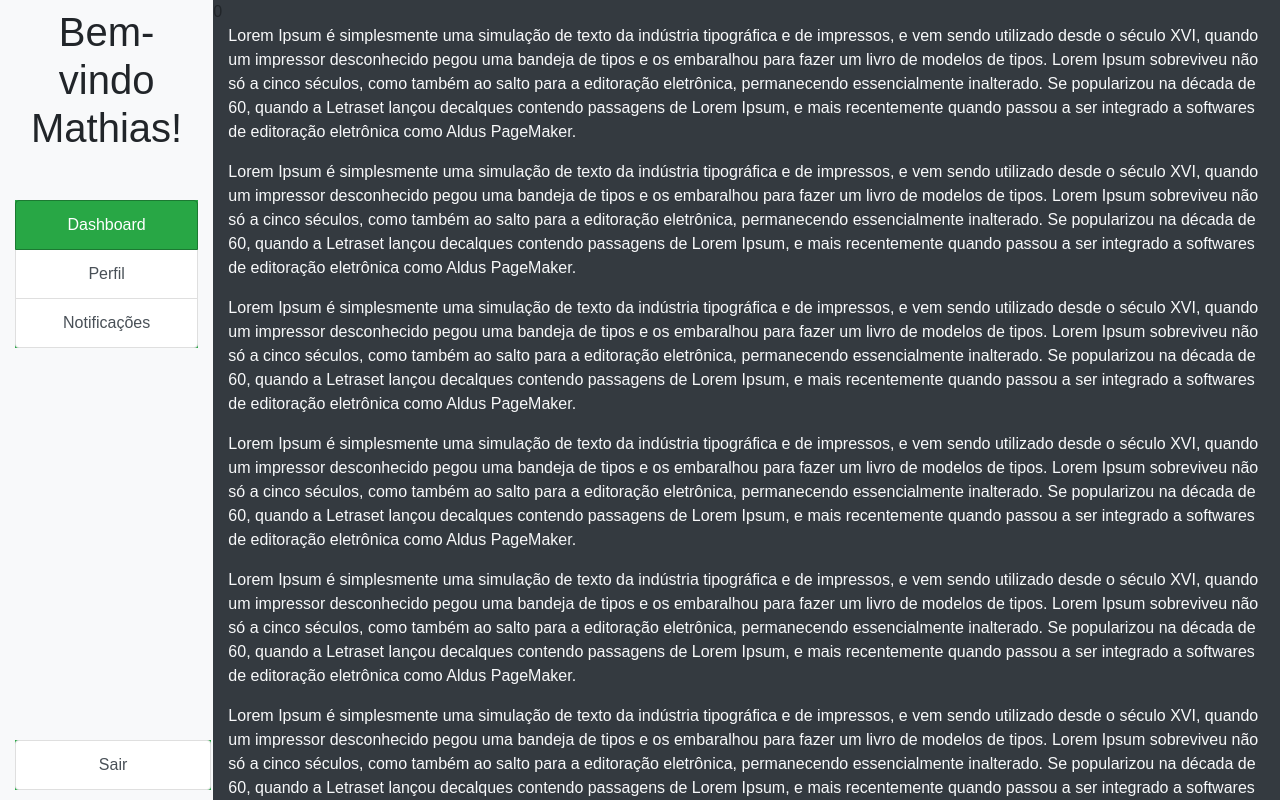
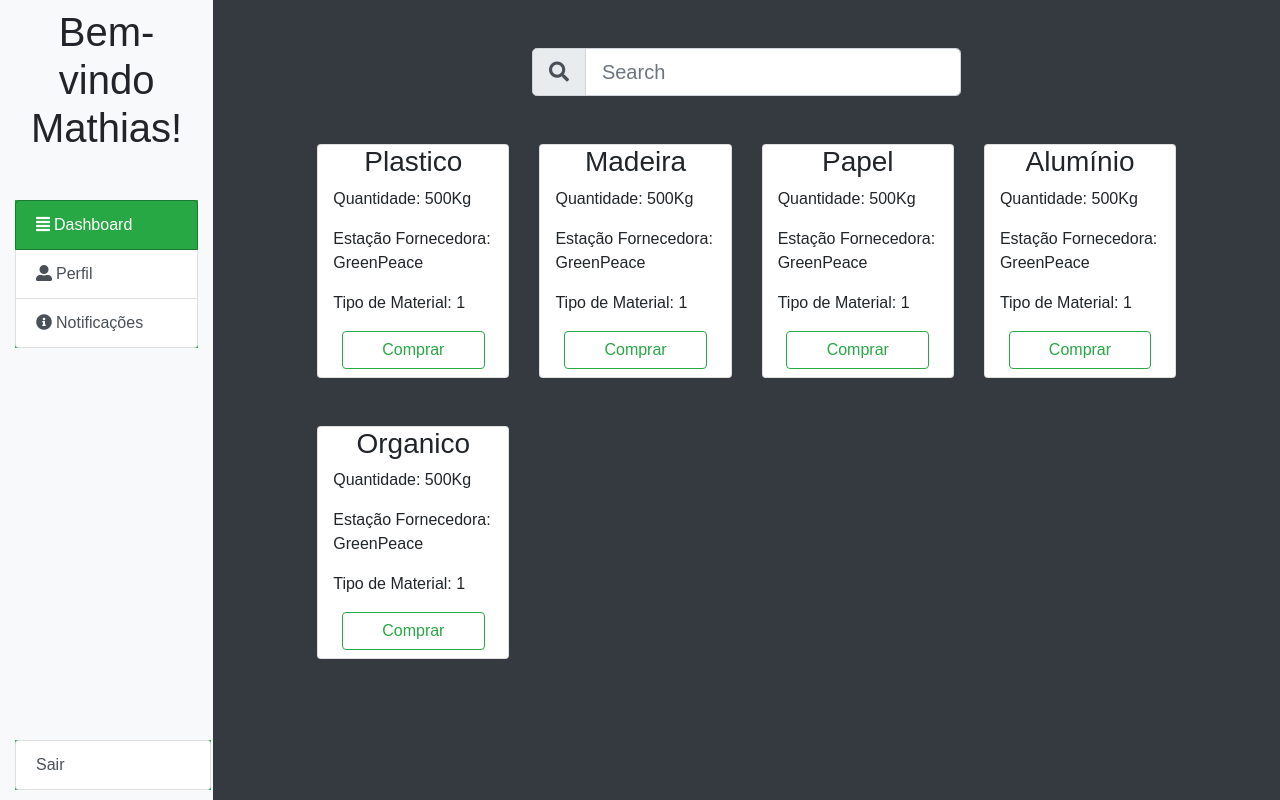
Before and after one commit to mtgo007/TP-DAW-02, a React (Create React App) app: page / in a window 1280 px wide. Shown: the top 800 px of the page. Built offline with nearby package versions, Linux system fonts and the light colour scheme.

Commit message:
Adição do search mais dashboard

```diff
--- a/public/index.html
+++ b/public/index.html
@@ -24,7 +24,7 @@
     <script src="https://code.jquery.com/jquery-3.3.1.slim.min.js" integrity="sha384-q8i/X+965DzO0rT7abK41JStQIAqVgRVzpbzo5smXKp4YfRvH+8abtTE1Pi6jizo" crossorigin="anonymous"></script>
     <script src="https://cdnjs.cloudflare.com/ajax/libs/popper.js/1.14.0/umd/popper.min.js" integrity="sha384-cs/chFZiN24E4KMATLdqdvsezGxaGsi4hLGOzlXwp5UZB1LY//20VyM2taTB4QvJ" crossorigin="anonymous"></script>
     <script src="https://stackpath.bootstrapcdn.com/bootstrap/4.1.0/js/bootstrap.min.js" integrity="sha384-uefMccjFJAIv6A+rW+L4AHf99KvxDjWSu1z9VI8SKNVmz4sk7buKt/6v9KI65qnm" crossorigin="anonymous"></script>
-    <link rel="stylesheet" href="https://cdnjs.cloudflare.com/ajax/libs/font-awesome/4.7.0/css/font-awesome.min.css">
+    <link rel="stylesheet" href="https://use.fontawesome.com/releases/v5.1.0/css/all.css" integrity="sha384-lKuwvrZot6UHsBSfcMvOkWwlCMgc0TaWr+30HWe3a4ltaBwTZhyTEggF5tJv8tbt" crossorigin="anonymous">
     <title>TP-02</title>
   </head>
   <body>
--- a/src/Components/dashboard.js
+++ b/src/Components/dashboard.js
@@ -1,26 +1,71 @@
 import React, { Component } from 'react';
 import FormAdd from "./formAdd";
+import Items from './items';
 
 class Dashboard extends Component {
 
   constructor(props){
       super(props);
       this.state = {
-          atual : this.props.state
+          atual : this.props.state,
+          items:[
+              {
+                id:0,
+                nome: "Plastico",
+                quantidade:500,
+                fornecedor: 'GreenPeace',
+                tipodeMaterial:1
+              },
+              {
+                id:1,
+                nome: "Madeira",
+                quantidade:500,
+                fornecedor: 'GreenPeace',
+                tipodeMaterial:1
+            },
+            {
+                id:2,
+                nome: "Papel",
+                quantidade:500,
+                fornecedor: 'GreenPeace',
+                tipodeMaterial:1
+            },
+            {
+                id:3,
+                nome: "Alumínio",
+                quantidade:500,
+                fornecedor: 'GreenPeace',
+                tipodeMaterial:1
+            },
+            {
+                id:4,
+                nome: "Organico",
+                quantidade:500,
+                fornecedor: 'GreenPeace',
+                tipodeMaterial:1
+            },
+          ],
+          search:''
       }
   }
 
   render() {
-    if(this.props.state === 1){
+    if(this.props.state === 0){
         return (
-            <div  className="Dashboard bg-dark vh"  >
+            <div  className="Dashboard  h100"  >
+                <Items items={this.state.items} />
+            </div>
+        );
+    } else if(this.props.state === 1){
+        return (
+            <div  className="Dashboard  h100"  >
                 <FormAdd btnText='Salvar Alterações' user={this.props.user}/>
             </div>
         );
     }
     else{
         return(
-            <div  className="Dashboard bg-dark h100">
+            <div  className="Dashboard  h100">
                 {this.props.state}
                 <div className="text-light container">
                     <p>Lorem Ipsum é simplesmente uma simulação de texto da indústria tipográfica e de impressos, e vem sendo utilizado desde o século XVI, quando um impressor desconhecido pegou uma bandeja de tipos e os embaralhou para fazer um livro de modelos de tipos. Lorem Ipsum sobreviveu não só a cinco séculos, como também ao salto para a editoração eletrônica, permanecendo essencialmente inalterado. Se popularizou na década de 60, quando a Letraset lançou decalques contendo passagens de Lorem Ipsum, e mais recentemente quando passou a ser integrado a softwares de editoração eletrônica como Aldus PageMaker.</p>
--- /dev/null
+++ b/src/Components/item.js
@@ -0,0 +1,22 @@
+import React, { Component } from 'react';
+
+class Item extends Component {
+
+  render() {
+    return (
+      <div  className="Item mt-5 col-3 ">
+        <div className="card">
+            <h3 className="text-center">{this.props.item.nome}</h3>
+            <div className="container">
+                <p>Quantidade: {this.props.item.quantidade}Kg</p>
+                <p>Estação Fornecedora: {this.props.item.fornecedor}</p>
+                <p>Tipo de Material: {this.props.item.tipodeMaterial}</p>
+            </div>
+            <input className="btn w-75 mx-auto mb-2 btn-outline-success" type="submit" value="Comprar"/>
+        </div>
+      </div>
+    );
+  }
+}
+
+export default Item;
--- /dev/null
+++ b/src/Components/items.js
@@ -0,0 +1,50 @@
+import React, { Component } from 'react';
+import Item from './item';
+import SearchBar from './searchBar';
+
+class Items extends Component {
+
+    constructor(props){
+        super(props);
+        this.state = {
+            items : []
+        }
+    }
+
+    componentWillMount(){
+        this.search('');
+    }
+
+    search = (search) => {
+        let output;
+        if(this.props.items){
+            // console.log(this.props.users);
+            output = this.props.items.map(item =>{
+                if(search==''){
+                    return (<Item key={item.id} item={item}/>)
+                } else{
+                    if(item.nome.toLowerCase().includes(search.toLowerCase())){
+                        return (<Item key={item.id} item={item}/>)
+                    }
+                }
+            });
+            this.setState({items:output});
+        // console.log(usuario);
+        }
+    }
+
+
+    render() {
+
+        return (
+        <div className="Items  col-10 mx-auto">
+                <SearchBar search={this.search} />
+            <div  className=" row">
+                {this.state.items}
+            </div>
+        </div>
+    );
+  }
+}
+
+export default Items;
--- a/src/Components/logado.js
+++ b/src/Components/logado.js
@@ -25,7 +25,8 @@ class Logado extends Component {
             <div  className="col-sm-2">
                 <Sidebar changeState={this.props.changeState} switchState={this.switchState}  usuarioLogado={this.props.usuarioLogado} />
             </div>
-            <div  className="col-sm-10 bg-dark ">
+            <div  className="col-sm-10 ">
+                <div className="background bg-dark"></div>
                 <Dashboard  user={this.props.usuarioLogado} state={this.state.atual}/>
             </div>
         </div>
--- /dev/null
+++ b/src/Components/searchBar.js
@@ -0,0 +1,31 @@
+import React, { Component } from 'react';
+
+class SerachBar extends Component {
+
+    constructor(){
+        super();
+        this.state={
+            search:''
+        }
+    }
+
+    handlesearch(){
+        this.props.search(this.state.search);
+    }
+
+  render() {
+    return (
+      <div  className="SerachBar w-50 mx-auto mt-5">
+        <div class="input-group input-group-lg">
+          <div class="input-group-prepend">
+            <span class="input-group-text" id="inputGroup-sizing-lg"><i class="fas fa-search"></i></span>
+          </div>
+          <input type="text" value={this.state.search} onChange={
+              (e)=> this.setState({search:e.target.value}, this.handlesearch())} class="form-control" placeholder="Search" aria-label="Large" aria-describedby="inputGroup-sizing-sm"/>
+        </div>
+      </div>
+    );
+  }
+}
+
+export default SerachBar;
--- a/src/Components/sidebar.js
+++ b/src/Components/sidebar.js
@@ -14,9 +14,9 @@ class Sidebar extends Component {
     const lis = document.getElementsByClassName("list-group-item");
     let index = this.state.option;
     for(let li of lis){
-        li.className = "list-group-item list-group-item-action  text-center "
+        li.className = "list-group-item list-group-item-action  "
     }
-    lis[index].className = "list-group-item list-group-item-action  text-center active";
+    lis[index].className = "list-group-item list-group-item-action  active";
    }
 
    handleState = (estado)=>{
@@ -28,25 +28,28 @@ class Sidebar extends Component {
 
   render() {
     return (
-      <div  className="Sidebar sidenav padding0" style={{height:'100vh'}}>
+      <div  className="Sidebar sidenav" style={{height:'100vh'}}>
         <div className="container-fluid bg-light h-100">
             <h1 className="text-center pt-2 mb-5">Bem-vindo {this.state.usuario.nome}!</h1>
             <ul className="list-group bg-success">
-                <li className="list-group-item list-group-item-action  text-center active"
+                <li className="list-group-item list-group-item-action   active"
                 onClick={()=>{this.handleState(0)}}
                 >
+                <i class="fas mr-1 fa-align-justify"></i>
                 Dashboard</li>
-                <li className="list-group-item list-group-item-action  text-center "
+                <li className="list-group-item list-group-item-action   "
                 onClick={()=>{this.handleState(1)}}
                 >
+                <i class="fas mr-1 fa-user-alt"></i>
                 Perfil</li>
-                <li className="list-group-item list-group-item-action  text-center "
+                <li className="list-group-item list-group-item-action   "
                 onClick={()=>{this.handleState(2)}}
                 >
+                <i class="fas fa-info-circle mr-1"></i>
                 Notificações</li>
             </ul>
             <ul className="list-group bg-success mb-3 footer">
-                <li className="list-group-item list-group-item-action  text-center "
+                <li className="list-group-item list-group-item-action   "
                 onClick={()=>{this.props.changeState(0, undefined)}}
                 >
                 Sair</li>
--- a/src/Css/index.css
+++ b/src/Css/index.css
@@ -26,3 +26,9 @@ body {
   margin:0 auto 10px auto !important;
   display: block;
 }
+.background{
+  position: fixed; /* Fixed Sidebar (stay in place on scroll) */
+  width:83.34%;
+  height: 100vh;
+  z-index: -1;
+}
```
